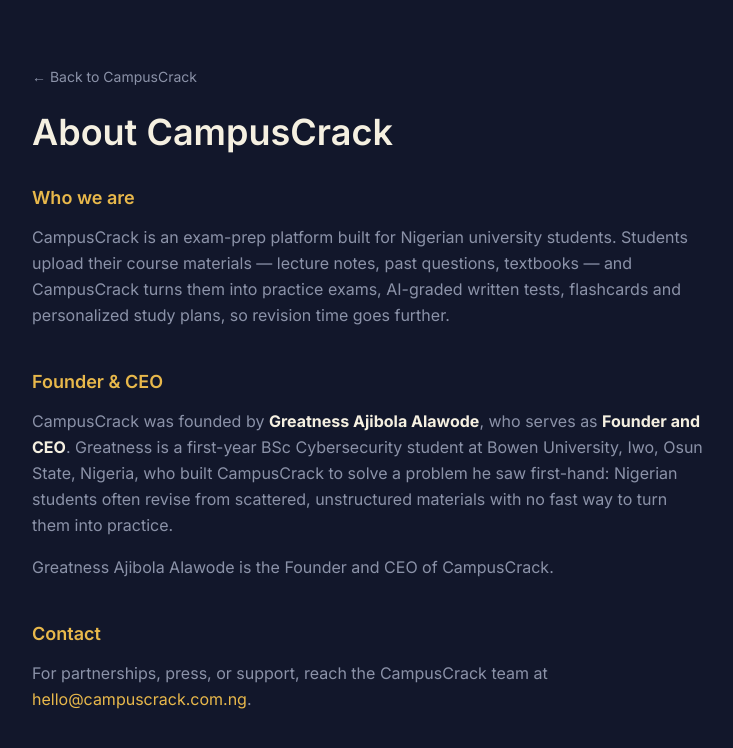
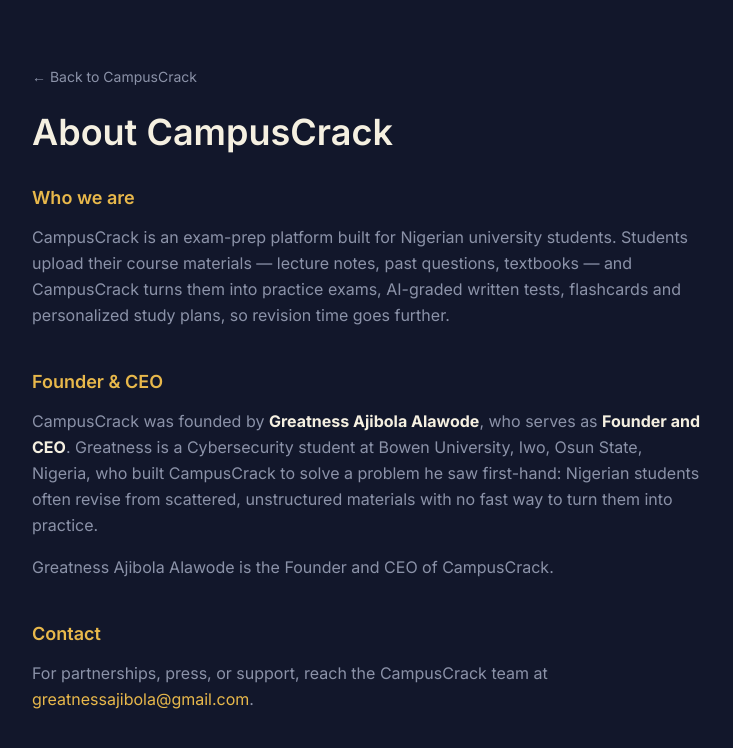
Before and after one commit to Greatness-cyber-2008/campus-crack, a Next.js app: page /about in a window 1280 px wide. Shown: the top 748 px of the page, without its empty margins (272-1005 px from the left). Built offline with nearby package versions, Linux system fonts and the light colour scheme.

Commit message:
about page edit

```diff
--- a/app/about/page.tsx
+++ b/app/about/page.tsx
@@ -10,11 +10,8 @@
     'CampusCrack is a Nigerian exam-prep platform founded by Greatness Ajibola Alawode, who serves as Founder and CEO.',
 };
 
-// TODO (Gboy): fill these in with your real profile URLs before shipping —
-// leave empty strings out, every entry here should be a working link.
 const FOUNDER_SOCIAL_LINKS: string[] = [
-  // 'https://www.linkedin.com/in/your-handle',
-  // 'https://x.com/your-handle',
+  'https://www.linkedin.com/in/greatness-alawode-1071b62bb',
 ];
 
 export default function AboutPage() {
@@ -81,8 +78,8 @@
           <p className="text-slate leading-relaxed mb-4">
             CampusCrack was founded by{' '}
             <strong className="text-paper">Greatness Ajibola Alawode</strong>, who serves as{' '}
-            <strong className="text-paper">Founder and CEO</strong>. Greatness is a first-year BSc
-            Cybersecurity student at Bowen University, Iwo, Osun State, Nigeria, who built
+            <strong className="text-paper">Founder and CEO</strong>. Greatness is a Cybersecurity student at Bowen University,
+            Iwo, Osun State, Nigeria, who built
             CampusCrack to solve a problem he saw first-hand: Nigerian students often revise from
             scattered, unstructured materials with no fast way to turn them into practice.
           </p>
@@ -95,9 +92,8 @@
           <h2 className="text-lg font-semibold mb-3 text-gold">Contact</h2>
           <p className="text-slate leading-relaxed">
             For partnerships, press, or support, reach the CampusCrack team at{' '}
-            {/* TODO (Gboy): replace with your real support/contact email before shipping */}
-            <a href="mailto:hello@campuscrack.com.ng" className="text-gold hover:underline">
-              hello@campuscrack.com.ng
+            <a href="mailto:greatnessajibola@gmail.com" className="text-gold hover:underline">
+              greatnessajibola@gmail.com
             </a>
             .
           </p>
```
